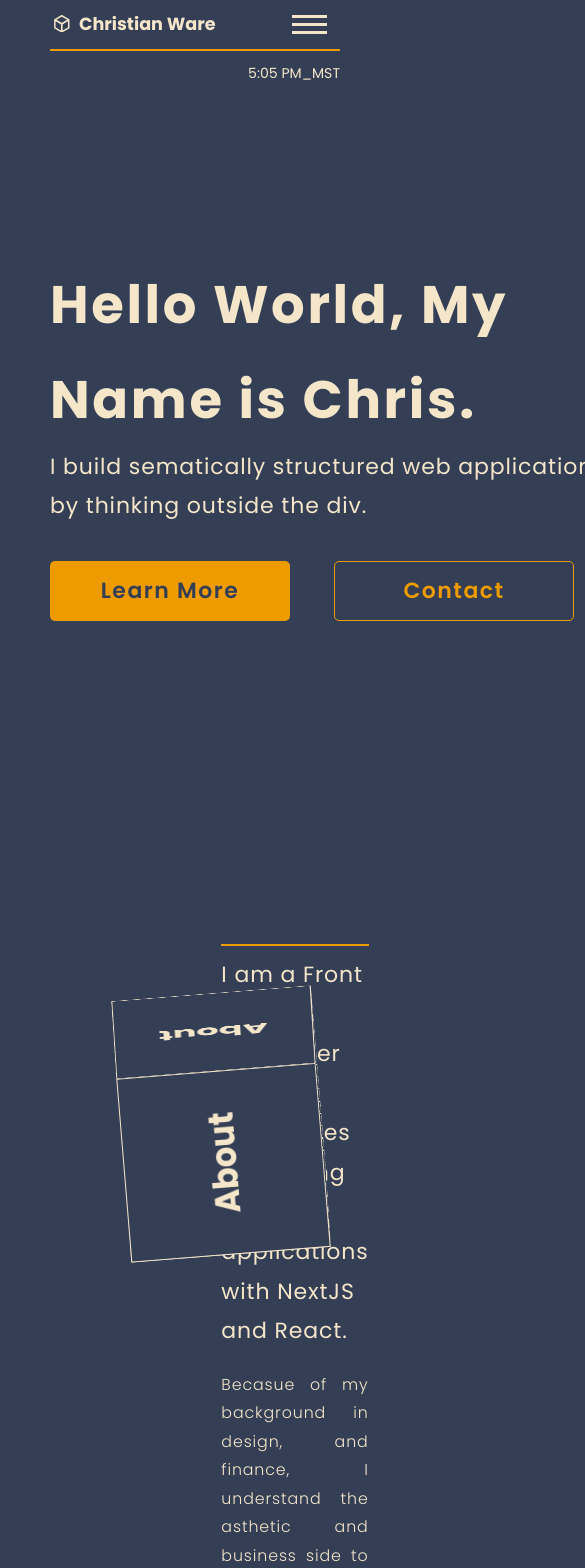
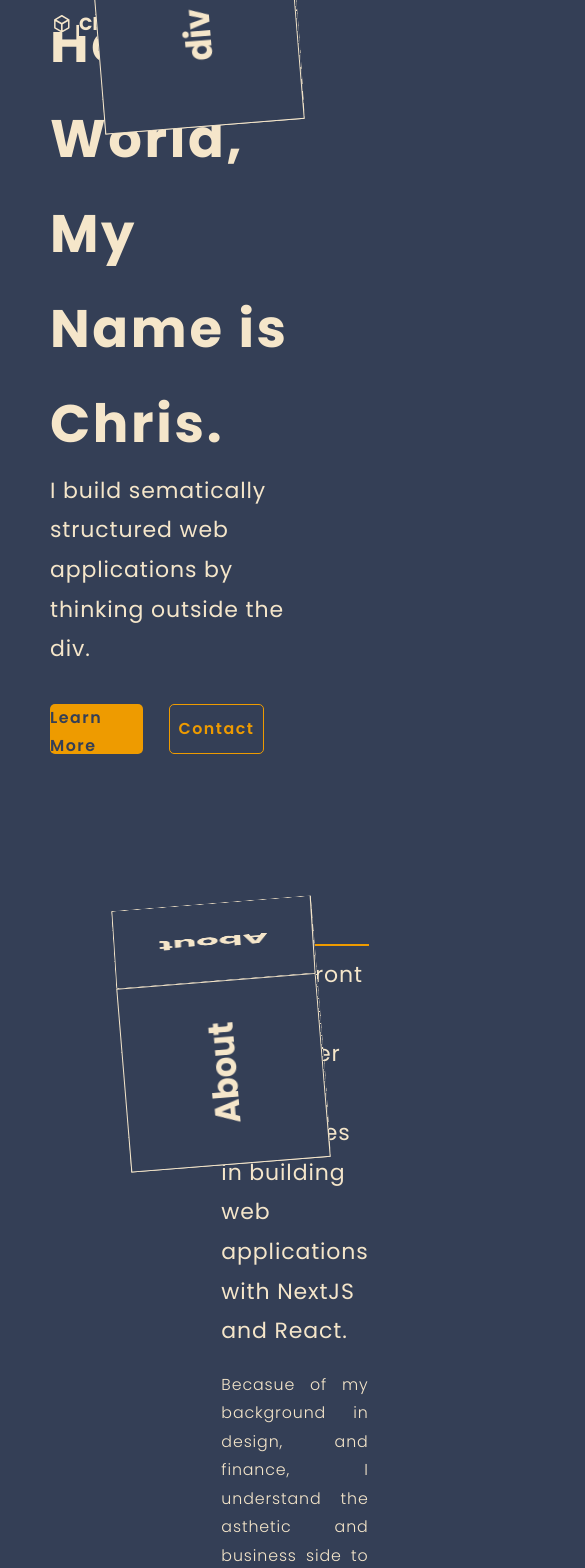
Before and after one commit to ChristianWare/Portland, a Next.js app: page / in a window 390 px wide. Shown: the top 1568 px of the page, 585 px wide, since content can reach past the window. Built offline with nearby package versions, Linux system fonts and the light colour scheme.

Commit message:
Hero Media Queries

```diff
--- a/src/components/Hero.js
+++ b/src/components/Hero.js
@@ -1,8 +1,6 @@
-import React, { useState, useEffect } from "react";
 import styles from "../../styles/Hero.module.css";
 import Link from "next/link";
 import Cube from "../components/Cubes/Cube";
-import { GoLocation } from "react-icons/go";
 
 function Hero() {
   return (
@@ -31,7 +29,9 @@ function Hero() {
         </div>
       </div>
       <div className={styles.heroRight}>
-        <Cube>div</Cube>
+        <div className={styles.cubeContainer}>
+          <Cube>div</Cube>
+        </div>
       </div>
     </header>
   );
--- a/styles/Cube.module.css
+++ b/styles/Cube.module.css
@@ -1,8 +1,5 @@
 .box {
-    width: 200px;
-    height: 200px;
     position: relative;
-    top: 90px;
     padding: 100px;
     cursor: pointer;
     background-color: transparent;
--- a/styles/Hero.module.css
+++ b/styles/Hero.module.css
@@ -21,6 +21,10 @@ background-color: transparent;
     flex: 1;
     display: flex;
     justify-content: space-evenly;
+    position: relative;
+    right: 50px;
+    top: 50px;
+    transition: none;
 }
  .heroLeftWrapper {
      padding: 50px 50px 50px 0px;
@@ -35,7 +39,6 @@ background-color: transparent;
 
  .titleItem h5 {
      font-weight: 500;
-
  }
 
  .buttonContainer {
@@ -80,3 +83,30 @@ background-color: transparent;
     color: var(--dark);
     background-color: var(--accent2);
 }
+
+ /*Media Queries  */
+
+@media screen and (max-width: 1080px) {
+    .hero {
+        flex-direction: column-reverse;
+        margin-top: 0;
+        margin-bottom: 120px;
+    }
+      .button1,
+      .button2 {
+          display: grid;
+          font-size: 1.8rem;
+          height: 50px;
+          width: 100%;
+          font-weight: 400;
+          letter-spacing: 1.5px;
+          border-radius: 5px;
+          margin-right: 3rem;
+          font-weight: 600;
+      }
+
+      .heroRight {
+          position: relative;
+          right: 100px;
+      }
+}
```
Also changed, not shown: styles/globals.css (line endings or trailing spaces).
